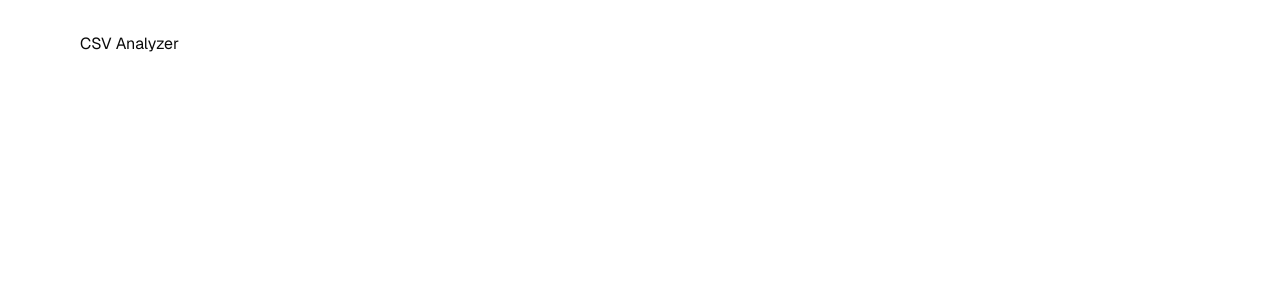
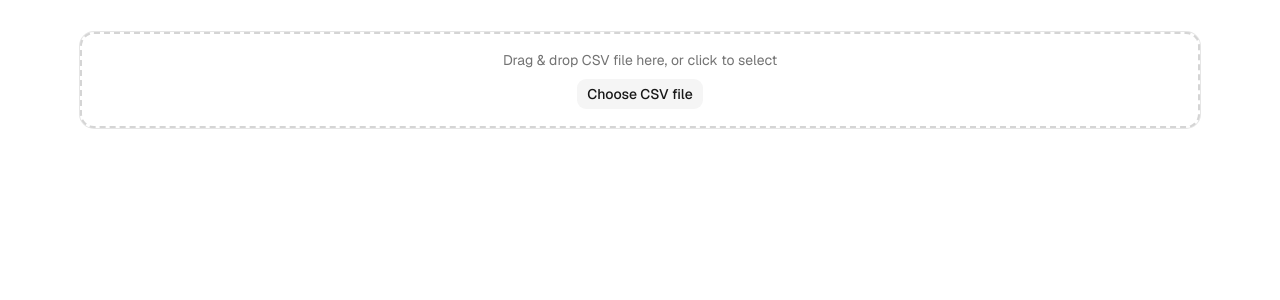
Before and after one commit to insanetim/csv-analyzer, a Next.js app: page / in a window 1280 px wide. Shown: the top 300 px of the page. Built offline with nearby package versions, Linux system fonts and the light colour scheme.

Commit message:
feat: dropzone component

```diff
--- a/src/app/page.tsx
+++ b/src/app/page.tsx
@@ -1,7 +1,9 @@
+import Dropzone from "@/components/Dropzone"
+
 export default function Home() {
   return (
     <div>
-      <h1>CSV Analyzer</h1>
+      <Dropzone />
     </div>
   )
 }
--- /dev/null
+++ b/src/components/Dropzone.tsx
@@ -0,0 +1,100 @@
+"use client"
+
+import { cn } from "@/lib/utils"
+import { useRef, useState } from "react"
+import { Button } from "./ui/button"
+import { Card } from "./ui/card"
+
+const Dropzone = () => {
+  const inputRef = useRef<HTMLInputElement | null>(null)
+
+  const [file, setFile] = useState<File | null>(null)
+  const [isDragging, setIsDragging] = useState(false)
+  const [error, setError] = useState<string | null>(null)
+
+  const validateFile = (file: File) => {
+    const isCSV =
+      file.type === "text/csv" || file.name.toLowerCase().endsWith(".csv")
+
+    if (!isCSV) {
+      return "Only CSV files are allowed"
+    }
+
+    return null
+  }
+
+  const handleFiles = (files: FileList | null) => {
+    setError(null)
+
+    if (!files || files.length === 0) {
+      return
+    }
+
+    if (files.length > 1) {
+      setError("Only one file is allowed")
+      return
+    }
+
+    const selectedFile = files[0]
+
+    const validationError = validateFile(selectedFile)
+    if (validationError) {
+      setError(validationError)
+      return
+    }
+
+    setFile(selectedFile)
+  }
+
+  const handleDrop = (e: React.DragEvent<HTMLDivElement>) => {
+    e.preventDefault()
+    setIsDragging(false)
+    handleFiles(e.dataTransfer.files)
+  }
+
+  return (
+    <Card
+      className={cn(
+        "p-6, border-2 border-dashed transition cursor-pointer",
+        isDragging ? "border-primary bg-muted" : "border-muted-foreground/30"
+      )}
+      onClick={() => inputRef.current?.click()}
+      onDragOver={e => {
+        e.preventDefault()
+        setIsDragging(true)
+      }}
+      onDragLeave={() => setIsDragging(false)}
+      onDrop={handleDrop}
+    >
+      <input
+        ref={inputRef}
+        className="hidden"
+        type="file"
+        accept=".csv,text/csv"
+        onChange={e => handleFiles(e.target.files)}
+      />
+      <div className="text-center space-y-2">
+        <p className="text-sm text-muted-foreground">
+          Drag & drop CSV file here, or click to select
+        </p>
+
+        <Button
+          type="button"
+          variant="secondary"
+        >
+          Choose CSV file
+        </Button>
+
+        {file && (
+          <p className="text-sm mt-2">
+            Selected: <span className="font-medium">{file.name}</span>
+          </p>
+        )}
+
+        {error && <p className="text-sm text-red-500 mt-2">{error}</p>}
+      </div>
+    </Card>
+  )
+}
+
+export default Dropzone
--- /dev/null
+++ b/src/components/ui/card.tsx
@@ -0,0 +1,103 @@
+import * as React from "react"
+
+import { cn } from "@/lib/utils"
+
+function Card({
+  className,
+  size = "default",
+  ...props
+}: React.ComponentProps<"div"> & { size?: "default" | "sm" }) {
+  return (
+    <div
+      data-slot="card"
+      data-size={size}
+      className={cn(
+        "group/card flex flex-col gap-4 overflow-hidden rounded-xl bg-card py-4 text-sm text-card-foreground ring-1 ring-foreground/10 has-data-[slot=card-footer]:pb-0 has-[>img:first-child]:pt-0 data-[size=sm]:gap-3 data-[size=sm]:py-3 data-[size=sm]:has-data-[slot=card-footer]:pb-0 *:[img:first-child]:rounded-t-xl *:[img:last-child]:rounded-b-xl",
+        className
+      )}
+      {...props}
+    />
+  )
+}
+
+function CardHeader({ className, ...props }: React.ComponentProps<"div">) {
+  return (
+    <div
+      data-slot="card-header"
+      className={cn(
+        "group/card-header @container/card-header grid auto-rows-min items-start gap-1 rounded-t-xl px-4 group-data-[size=sm]/card:px-3 has-data-[slot=card-action]:grid-cols-[1fr_auto] has-data-[slot=card-description]:grid-rows-[auto_auto] [.border-b]:pb-4 group-data-[size=sm]/card:[.border-b]:pb-3",
+        className
+      )}
+      {...props}
+    />
+  )
+}
+
+function CardTitle({ className, ...props }: React.ComponentProps<"div">) {
+  return (
+    <div
+      data-slot="card-title"
+      className={cn(
+        "font-heading text-base leading-snug font-medium group-data-[size=sm]/card:text-sm",
+        className
+      )}
+      {...props}
+    />
+  )
+}
+
+function CardDescription({ className, ...props }: React.ComponentProps<"div">) {
+  return (
+    <div
+      data-slot="card-description"
+      className={cn("text-sm text-muted-foreground", className)}
+      {...props}
+    />
+  )
+}
+
+function CardAction({ className, ...props }: React.ComponentProps<"div">) {
+  return (
+    <div
+      data-slot="card-action"
+      className={cn(
+        "col-start-2 row-span-2 row-start-1 self-start justify-self-end",
+        className
+      )}
+      {...props}
+    />
+  )
+}
+
+function CardContent({ className, ...props }: React.ComponentProps<"div">) {
+  return (
+    <div
+      data-slot="card-content"
+      className={cn("px-4 group-data-[size=sm]/card:px-3", className)}
+      {...props}
+    />
+  )
+}
+
+function CardFooter({ className, ...props }: React.ComponentProps<"div">) {
+  return (
+    <div
+      data-slot="card-footer"
+      className={cn(
+        "flex items-center rounded-b-xl border-t bg-muted/50 p-4 group-data-[size=sm]/card:p-3",
+        className
+      )}
+      {...props}
+    />
+  )
+}
+
+export {
+  Card,
+  CardHeader,
+  CardFooter,
+  CardTitle,
+  CardAction,
+  CardDescription,
+  CardContent,
+}
```
